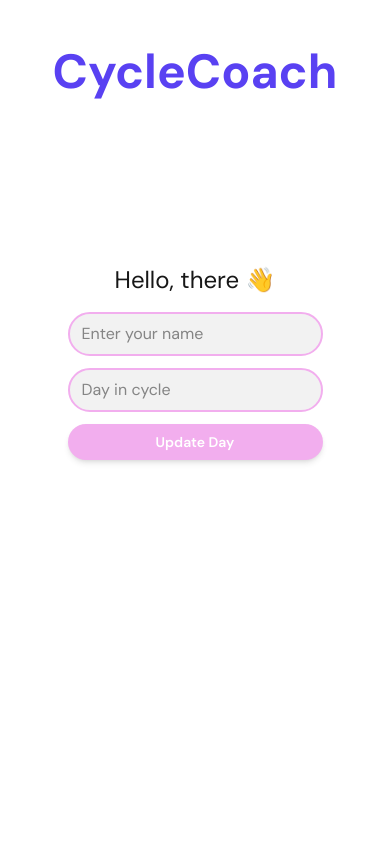
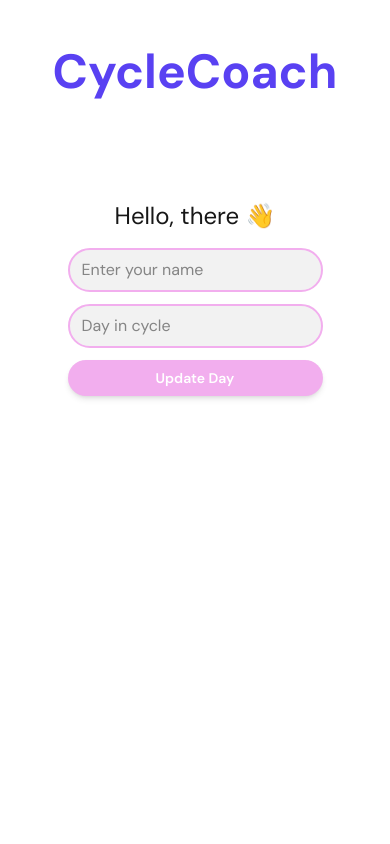
Before and after one commit to zofienora/cyclecoach, a Next.js app in the folder my-app/: page / in a window 390 px wide. Shown: the top 844 px of the page. Built offline with nearby package versions, Linux system fonts and the light colour scheme.

Commit message:
changed space

```diff
--- a/my-app/app/components/Header.tsx
+++ b/my-app/app/components/Header.tsx
@@ -26,7 +26,7 @@ export default function Header() {
 
       {/* Hello headline - bigger on laptop */}
       <div className="flex flex-col items-center w-full">
-        <h2 className="font-heading text-foreground text-center text-2xl sm:text-3xl lg:text-5xl pt-20 lg:pt-4 lg:pb-6">
+        <h2 className="font-heading text-foreground text-center text-2xl sm:text-3xl lg:text-5xl pt-4 lg:pt-4 lg:pb-6">
           Hello, {userData?.name || "there"} 👋
         </h2>
       </div>
```
